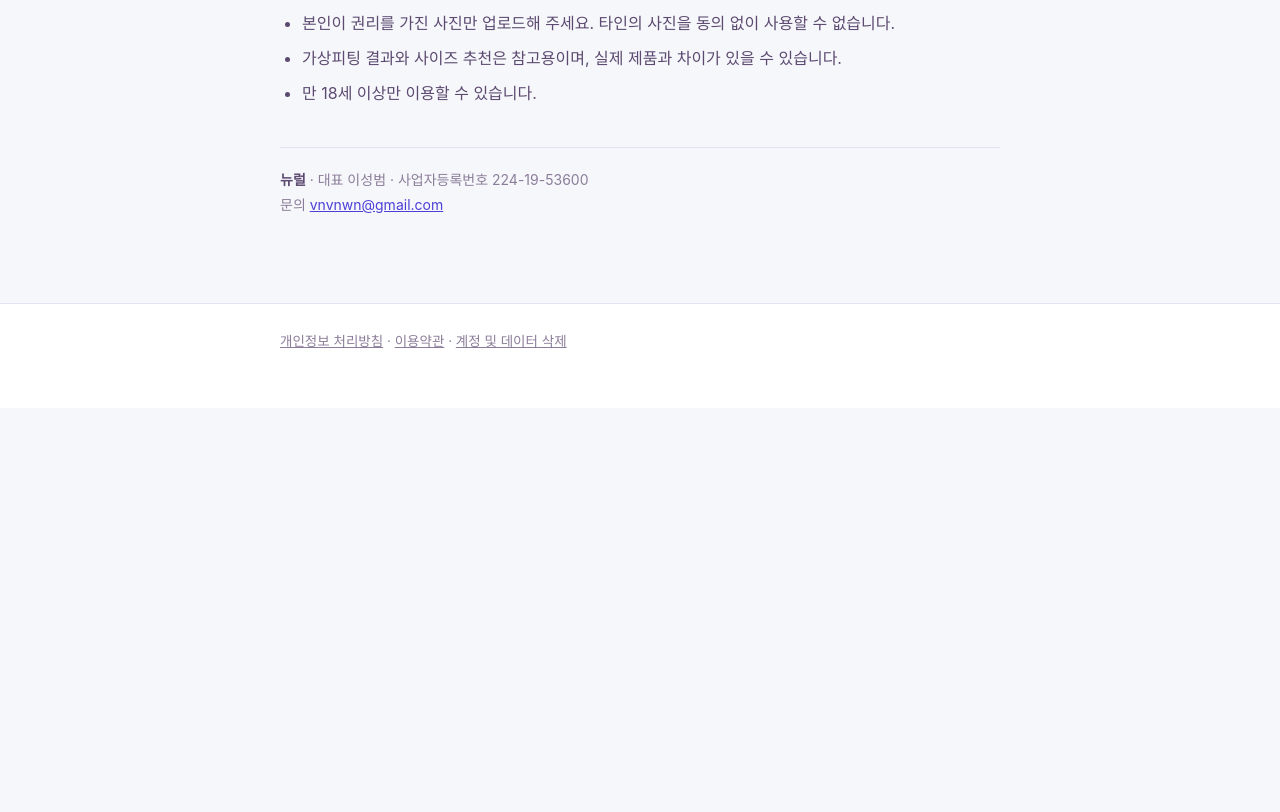
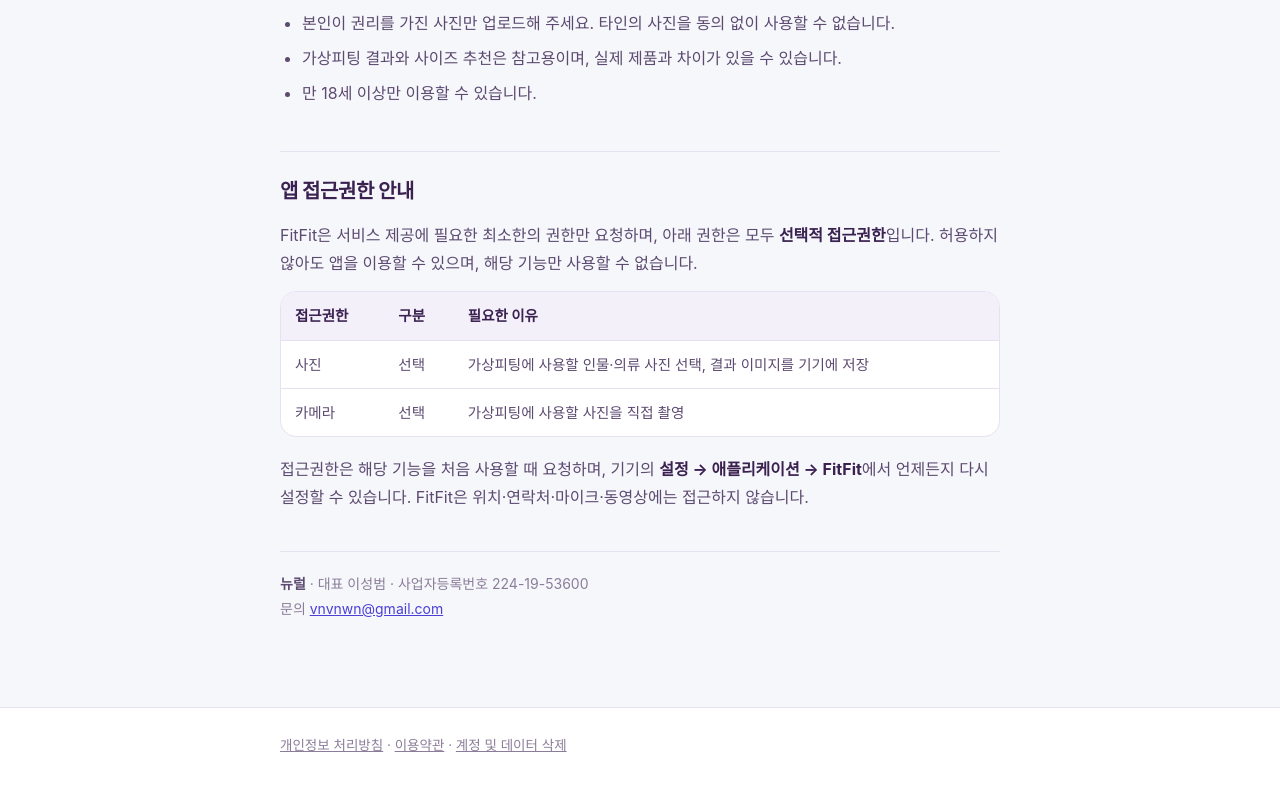
Before and after one commit to Lee-seongBeom/fitfit-support, a plain HTML site: page index.html in a window 1280 px wide. Shown: the part 1694-2506 px from the top of the page. Before the commit the page ends 2102 px from the top, so only its background shows below. Drawn offline with Linux system fonts and the light colour scheme.

Commit message:
앱 접근권한 안내 추가

```diff
--- a/index.html
+++ b/index.html
@@ -106,6 +106,27 @@
     <li>만 18세 이상만 이용할 수 있습니다.</li>
   </ul>
 
+  <h2>앱 접근권한 안내</h2>
+  <p>
+    FitFit은 서비스 제공에 필요한 최소한의 권한만 요청하며, 아래 권한은 모두
+    <strong>선택적 접근권한</strong>입니다. 허용하지 않아도 앱을 이용할 수 있으며,
+    해당 기능만 사용할 수 없습니다.
+  </p>
+  <div class="scroll">
+    <table>
+      <thead><tr><th>접근권한</th><th>구분</th><th>필요한 이유</th></tr></thead>
+      <tbody>
+        <tr><td>사진</td><td>선택</td><td>가상피팅에 사용할 인물·의류 사진 선택, 결과 이미지를 기기에 저장</td></tr>
+        <tr><td>카메라</td><td>선택</td><td>가상피팅에 사용할 사진을 직접 촬영</td></tr>
+      </tbody>
+    </table>
+  </div>
+  <p>
+    접근권한은 해당 기능을 처음 사용할 때 요청하며, 기기의
+    <strong>설정 → 애플리케이션 → FitFit</strong>에서 언제든지 다시 설정할 수 있습니다.
+    FitFit은 위치·연락처·마이크·동영상에는 접근하지 않습니다.
+  </p>
+
   <div class="biz">
     <p>
       <strong>뉴럴</strong> · 대표 이성범 · 사업자등록번호 224-19-53600<br>
```
